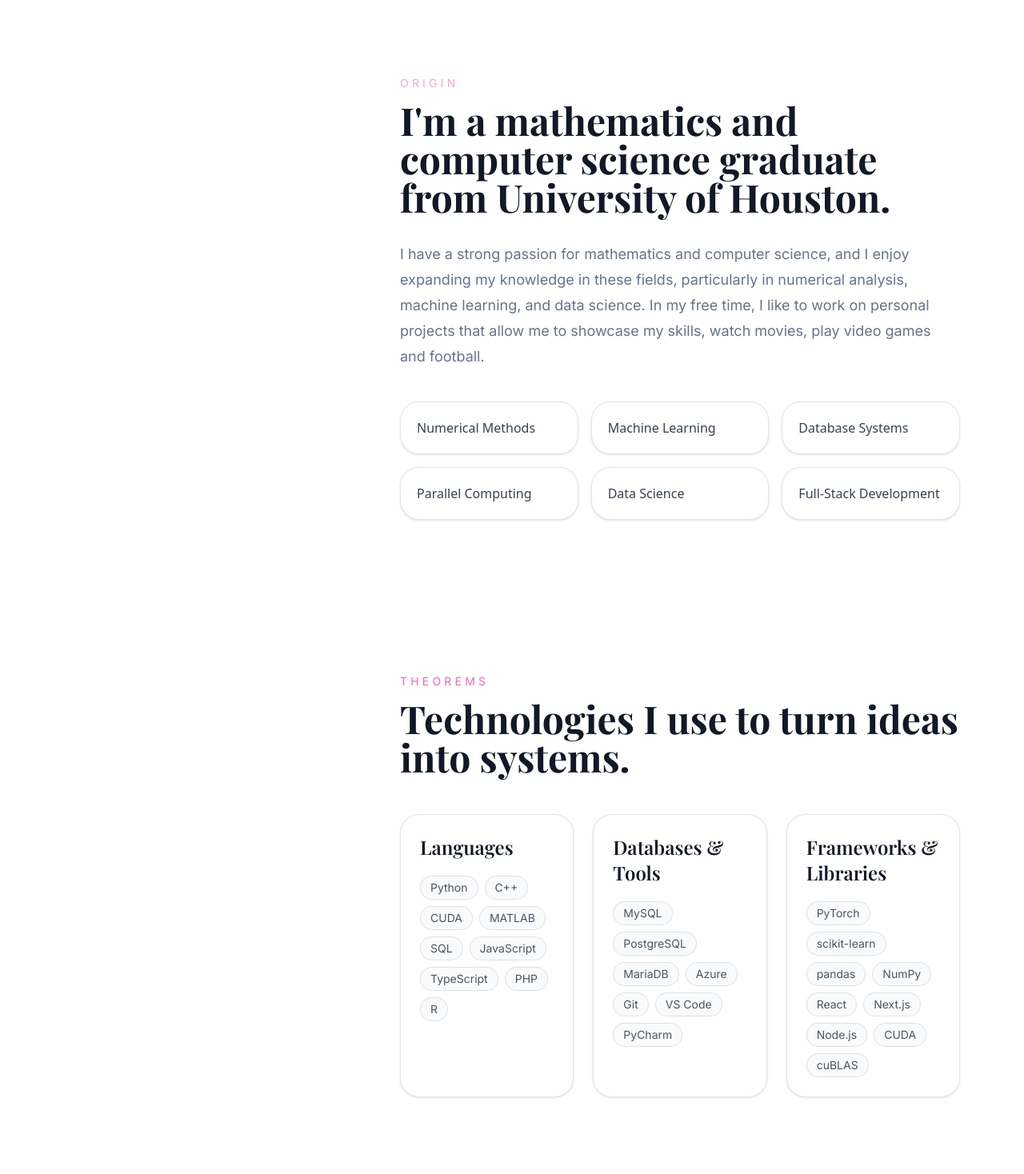
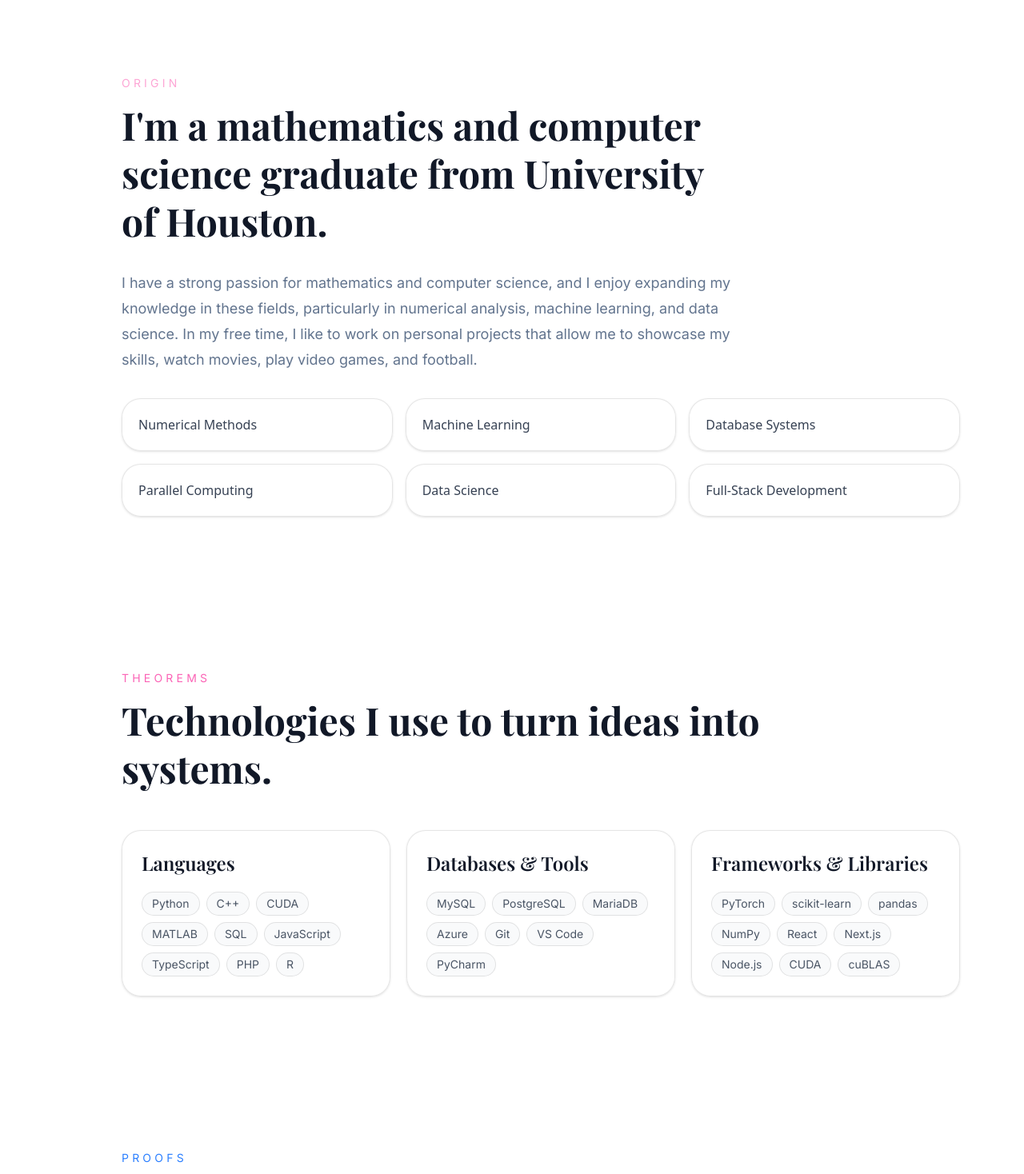
Before and after one commit to Sase8410/New-Portfolio, a Next.js app: page / in a window 1280 px wide. Shown: the part 802-2270 px from the top of the page at 80% size. Built offline with nearby package versions, Linux system fonts and the light colour scheme; a web font is replaced by a local one.

Commit message:
Fixed size problems

```diff
--- a/app/page.tsx
+++ b/app/page.tsx
@@ -20,7 +20,7 @@ import FullPageGraph from "@/components/FullPageGraph";
 import DesmosPanel from "@/components/DesmosPanel";
 
 export default function Home() {
-  const [desmosCollapsed, setDesmosCollapsed] = useState(false);
+  const [desmosCollapsed, setDesmosCollapsed] = useState(true);
   const [graphIndex, setGraphIndex] = useState(0);
 
   const [emailOpen, setEmailOpen] = useState(false);
@@ -92,12 +92,14 @@ export default function Home() {
         }}
       />
 
+      <div className="hidden lg:block">
         <DesmosPanel
           collapsed={desmosCollapsed}
           setCollapsed={setDesmosCollapsed}
           formulaIndex={graphIndex}
           typingDelay={900}
         />
+      </div>
 
       <nav
         className={`${ibmPlexMono.className} fixed top-0 z-50 flex w-full items-center justify-between border-b border-white/10 bg-[#2f2f2f] px-6 py-4 md:px-20 tracking-wide`}
@@ -134,15 +136,19 @@ export default function Home() {
       </nav>
 
       <div
-        className={`relative z-20 transition-all duration-500 ease-in-out ${
-          desmosCollapsed ? "md:ml-[72px]" : "md:ml-[420px]"
+        className={`relative z-20 grid w-full transition-all duration-500 ease-in-out ${
+          desmosCollapsed
+            ? "lg:grid-cols-[72px_minmax(0,1fr)]"
+            : "lg:grid-cols-[72px_minmax(0,1fr)] 2xl:grid-cols-[420px_minmax(0,1fr)]"
         }`}
       >
+        <div className="hidden lg:block" />
+
+        <div className="min-w-0">
         <section
           id="hero"
-          className="relative flex min-h-screen items-center px-6 pb-24 pt-40 md:px-20"
-        >
-          <div className="relative z-20 max-w-3xl -translate-y-24 rounded-3xl border border-black/10 bg-white/75 p-8 shadow-sm backdrop-blur-sm">
+          className="relative flex min-h-screen items-center px-5 pb-20 pt-28 sm:px-8 lg:px-20 lg:pb-24 lg:pt-40">
+          <div className="relative z-20 w-full max-w-3xl rounded-3xl border border-black/10 bg-white/85 p-6 shadow-sm backdrop-blur-sm sm:p-8 lg:-translate-y-24">
             <motion.p
               className="mb-4 text-sm uppercase tracking-[0.4em] text-blue-500"
               initial={{ opacity: 0, y: 20 }}
@@ -152,7 +158,7 @@ export default function Home() {
             </motion.p>
 
             <motion.h1
-              className="text-5xl font-bold leading-tight text-black md:text-6xl"
+              className="text-4xl font-bold leading-tight text-black sm:text-5xl md:text-6xl"
               initial={{ opacity: 0, y: 24 }}
               animate={{ opacity: 1, y: 0 }}
               transition={{ delay: 0.15 }}
@@ -161,7 +167,7 @@ export default function Home() {
             </motion.h1>
 
             <motion.p
-              className="mt-6 max-w-2xl text-lg leading-8 text-gray-600"
+              className="mt-6 max-w-2xl text-base leading-7 text-gray-600 sm:text-lg sm:leading-8"
               initial={{ opacity: 0, y: 24 }}
               animate={{ opacity: 1, y: 0 }}
               transition={{ delay: 0.3 }}
@@ -204,12 +210,12 @@ export default function Home() {
 
         <SkillsSection />
 
-        <section id="projects" className="relative z-20 px-6 py-24 md:px-20">
+        <section id="projects" className="relative z-20 px-5 py-16 sm:px-8 md:px-20 md:py-24">
           <p className="mb-3 text-sm uppercase tracking-[0.3em] text-blue-500">
             Proofs
           </p>
 
-          <h2 className="mb-12 text-4xl font-bold text-black md:text-5xl">
+          <h2 className="mb-10 text-3xl font-bold text-black sm:text-4xl md:mb-12 md:text-5xl">
             Selected Projects
           </h2>
           <div className="grid gap-8 md:grid-cols-2">
@@ -228,7 +234,7 @@ export default function Home() {
                   </span>
                 </div>
 
-                <h3 className="text-3xl font-semibold text-black transition group-hover:text-blue-500">
+                <h3 className="text-2xl font-semibold text-black transition group-hover:text-blue-500 sm:text-3xl">
                   {project.title}
                 </h3>
 
@@ -264,12 +270,12 @@ export default function Home() {
           </div>
         </section>
 
-        <section id="contact" className="relative z-20 px-6 py-24 md:px-20">
+        <section id="contact" className="relative z-20 px-5 py-16 sm:px-8 md:px-20 md:py-24">
           <p className="mb-3 text-sm uppercase tracking-[0.3em] text-blue-500">
             Connect the Points
           </p>
 
-          <h2 className="text-4xl font-bold text-black">
+          <h2 className="text-3xl font-bold text-black sm:text-4xl">
             Let’s build something meaningful.
           </h2>
 
@@ -306,15 +312,15 @@ export default function Home() {
           </div>
 
           {emailOpen && (
-            <div className="fixed inset-0 z-[100] flex items-center justify-center bg-black/40 px-6 backdrop-blur-sm">
-              <div className="w-full max-w-lg rounded-3xl border border-black/10 bg-white p-8 shadow-2xl">
+            <div className="fixed inset-0 z-[100] flex items-center justify-center overflow-y-auto bg-black/40 px-4 py-6 backdrop-blur-sm sm:px-6">
+              <div className="w-full max-w-lg rounded-3xl border border-black/10 bg-white p-6 shadow-2xl sm:p-8">
                 <div className="mb-6 flex items-start justify-between gap-4">
                   <div className="w-full">
                     <p className="text-sm uppercase tracking-[0.3em] text-blue-500">
                       Send a Message
                     </p>
 
-                    <h3 className="mt-2 text-xl font-bold text-black">
+                    <h3 className="mt-2 break-words text-base font-bold text-black sm:text-xl">
                       segoviasantiago945@gmail.com
                     </h3>
                   </div>
@@ -403,6 +409,7 @@ export default function Home() {
           )}
         </section>
       </div>
+      </div>
     </main>
   );
 }
--- a/components/AboutSection.tsx
+++ b/components/AboutSection.tsx
@@ -1,19 +1,27 @@
 export default function AboutSection() {
   return (
-    <section id="about" className="relative z-20 px-6 py-24 md:px-20">
-      <p className="mb-3 text-sm uppercase tracking-[0.3em] text-pink-300">
+    <section
+      id="about"
+      className="relative z-20 px-5 py-16 sm:px-8 md:px-12 lg:px-20 lg:py-24"
+    >
+      <p className="mb-3 text-xs uppercase tracking-[0.3em] text-pink-300 sm:text-sm">
         Origin
       </p>
 
-      <h2 className="max-w-3xl text-4xl font-bold md:text-5xl">
-        I'm a mathematics and computer science graduate from University of Houston.
+      <h2 className="max-w-3xl text-3xl font-bold leading-tight text-black sm:text-4xl md:text-5xl">
+        I'm a mathematics and computer science graduate from University of
+        Houston.
       </h2>
 
-      <p className="mt-8 max-w-3xl text-lg leading-8 text-slate-500">
-        I have a strong passion for mathematics and computer science, and I enjoy expanding my knowledge in these fields, particularly in numerical analysis, machine learning, and data science. In my free time, I like to work on personal projects that allow me to showcase my skills, watch movies, play video games and football.
+      <p className="mt-6 max-w-3xl text-base leading-7 text-slate-500 sm:mt-8 sm:text-lg sm:leading-8">
+        I have a strong passion for mathematics and computer science, and I
+        enjoy expanding my knowledge in these fields, particularly in numerical
+        analysis, machine learning, and data science. In my free time, I like to
+        work on personal projects that allow me to showcase my skills, watch
+        movies, play video games, and football.
       </p>
 
-      <div className="mt-10 grid gap-4 md:grid-cols-3">
+      <div className="mt-8 grid grid-cols-1 gap-4 sm:grid-cols-2 xl:grid-cols-3">
         {[
           "Numerical Methods",
           "Machine Learning",
@@ -24,7 +32,7 @@ export default function AboutSection() {
         ].map((item) => (
           <div
             key={item}
-            className="rounded-3xl border border-black/10 bg-white p-5 text-gray-700 shadow-sm transition hover:-translate-y-1 hover:shadow-xl"
+            className="rounded-2xl border border-black/10 bg-white/90 p-4 text-sm text-gray-700 shadow-sm transition hover:-translate-y-1 hover:shadow-xl sm:rounded-3xl sm:p-5 sm:text-base"
           >
             {item}
           </div>
--- a/components/SkillsSection.tsx
+++ b/components/SkillsSection.tsx
@@ -1,36 +1,67 @@
 const skillGroups = [
   {
     title: "Languages",
-    skills: ["Python", "C++", "CUDA", "MATLAB", "SQL", "JavaScript", "TypeScript", "PHP", "R"],
+    skills: [
+      "Python",
+      "C++",
+      "CUDA",
+      "MATLAB",
+      "SQL",
+      "JavaScript",
+      "TypeScript",
+      "PHP",
+      "R",
+    ],
   },
   {
     title: "Databases & Tools",
-    skills: ["MySQL", "PostgreSQL", "MariaDB", "Azure", "Git", "VS Code", "PyCharm",],
+    skills: [
+      "MySQL",
+      "PostgreSQL",
+      "MariaDB",
+      "Azure",
+      "Git",
+      "VS Code",
+      "PyCharm",
+    ],
   },
   {
     title: "Frameworks & Libraries",
-    skills: ["PyTorch", "scikit-learn", "pandas", "NumPy", "React", "Next.js", "Node.js", "CUDA", "cuBLAS",],
+    skills: [
+      "PyTorch",
+      "scikit-learn",
+      "pandas",
+      "NumPy",
+      "React",
+      "Next.js",
+      "Node.js",
+      "CUDA",
+      "cuBLAS",
+    ],
   },
 ];
 
 export default function SkillsSection() {
   return (
-    <section id="skills" className="relative z-20 px-6 py-24 md:px-20">
-      <p className="mb-3 text-sm uppercase tracking-[0.3em] text-pink-400">
+    <section
+      id="skills"
+      className="relative z-20 px-5 py-16 sm:px-8 md:px-12 lg:px-20 lg:py-24"
+    >
+      <p className="mb-3 text-xs uppercase tracking-[0.3em] text-pink-400 sm:text-sm">
         Theorems
       </p>
 
-      <h2 className="mb-12 text-4xl font-bold text-gray-900 md:text-5xl">
+      <h2 className="mb-10 max-w-4xl text-3xl font-bold leading-tight text-gray-900 sm:text-4xl md:mb-12 md:text-5xl">
         Technologies I use to turn ideas into systems.
       </h2>
 
-      <div className="grid gap-6 md:grid-cols-3">
+      <div className="grid grid-cols-1 gap-5 md:grid-cols-2 xl:grid-cols-3">
         {skillGroups.map((group) => (
           <div
             key={group.title}
-            className="rounded-3xl border border-black/10 bg-white p-6 shadow-sm transition hover:-translate-y-1 hover:shadow-xl"
+            className="rounded-2xl border border-black/10 bg-white/90 p-5 shadow-sm transition hover:-translate-y-1 hover:shadow-xl sm:rounded-3xl sm:p-6"
           >
-            <h3 className="mb-5 text-2xl font-semibold text-gray-900">
+            <h3 className="mb-4 text-xl font-semibold text-gray-900 sm:mb-5 sm:text-2xl">
               {group.title}
             </h3>
 
@@ -38,7 +69,7 @@ export default function SkillsSection() {
               {group.skills.map((skill) => (
                 <span
                   key={skill}
-                  className="rounded-full border border-black/10 bg-gray-50 px-3 py-1 text-sm text-gray-600"
+                  className="rounded-full border border-black/10 bg-gray-50 px-3 py-1 text-xs text-gray-600 sm:text-sm"
                 >
                   {skill}
                 </span>
```
Lines whose indentation alone changed are shown as unchanged.
